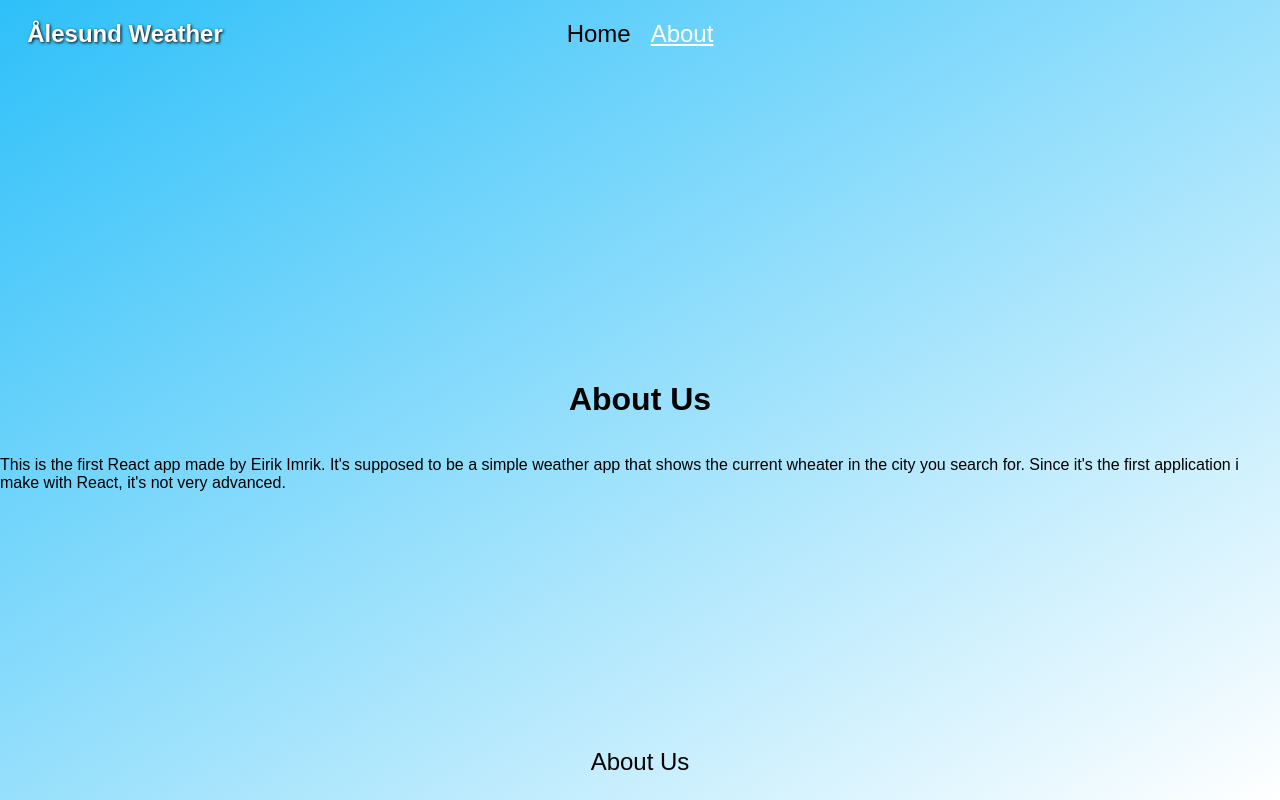
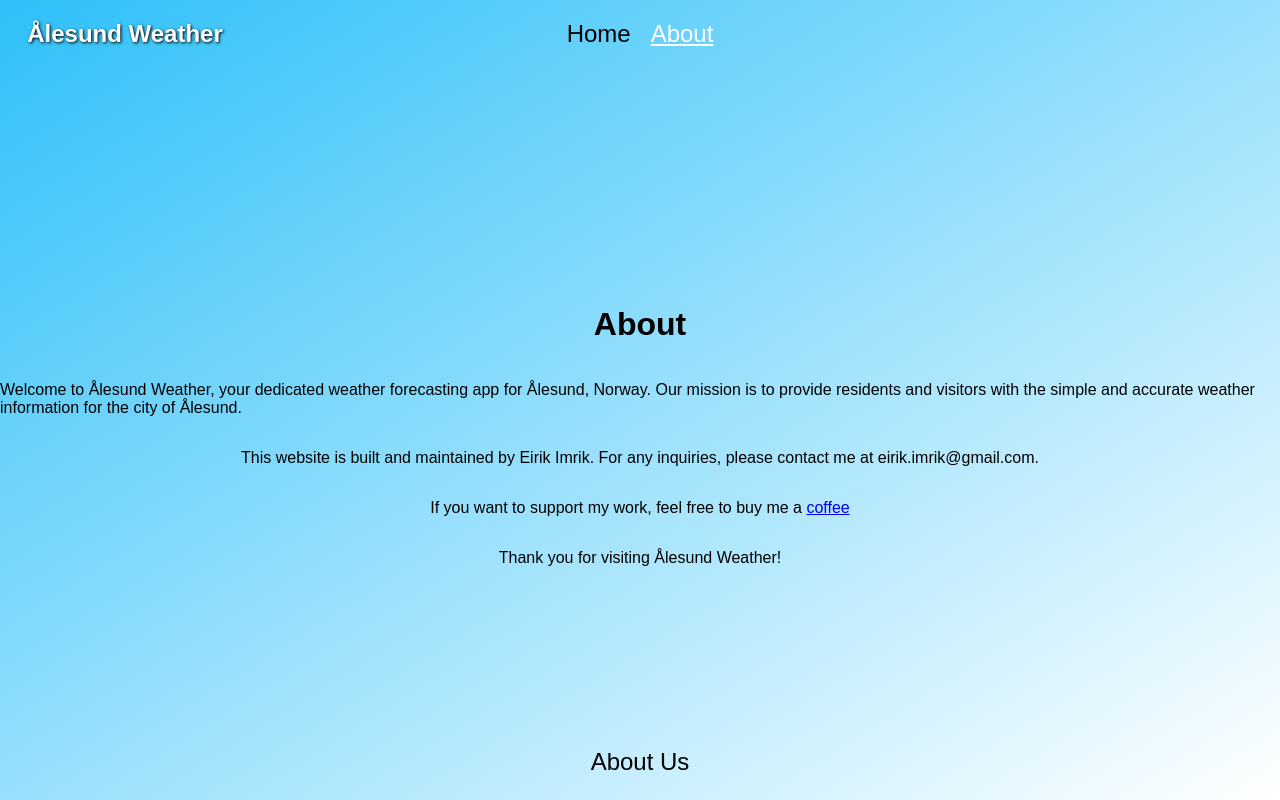
Before and after one commit to eirikimrik/weatherapp, a React (Create React App) app: page /about in a window 1280 px wide. Built offline with nearby package versions, Linux system fonts and the light colour scheme.

Commit message:
updated about page

```diff
--- a/src/pages/AboutUs.js
+++ b/src/pages/AboutUs.js
@@ -1,15 +1,27 @@
 import React from "react";
+import { Link } from "react-router-dom";
 
 export const AboutUs = () => {
   return (
     <div className="content">
-      <h1>About Us</h1>
+      <h1>About</h1>
       <p>
-        This is the first React app made by Eirik Imrik. It's supposed to be a
-        simple weather app that shows the current wheater in the city you search
-        for. Since it's the first application i make with React, it's not very
-        advanced.
+        Welcome to Ålesund Weather, your dedicated weather forecasting app for
+        Ålesund, Norway. Our mission is to provide residents and visitors with
+        the simple and accurate weather information for the city of Ålesund.{" "}
       </p>
+
+      <p>
+        This website is built and maintained by Eirik Imrik. For any inquiries,
+        please contact me at eirik.imrik@gmail.com.{" "}
+      </p>
+
+      <p>
+        If you want to support my work, feel free to buy me a <Link href="https://buymeacoffee.com/eirikimrik"> coffee</Link>
+
+      </p>
+
+      <p>Thank you for visiting Ålesund Weather!</p>
     </div>
   );
 };
```
